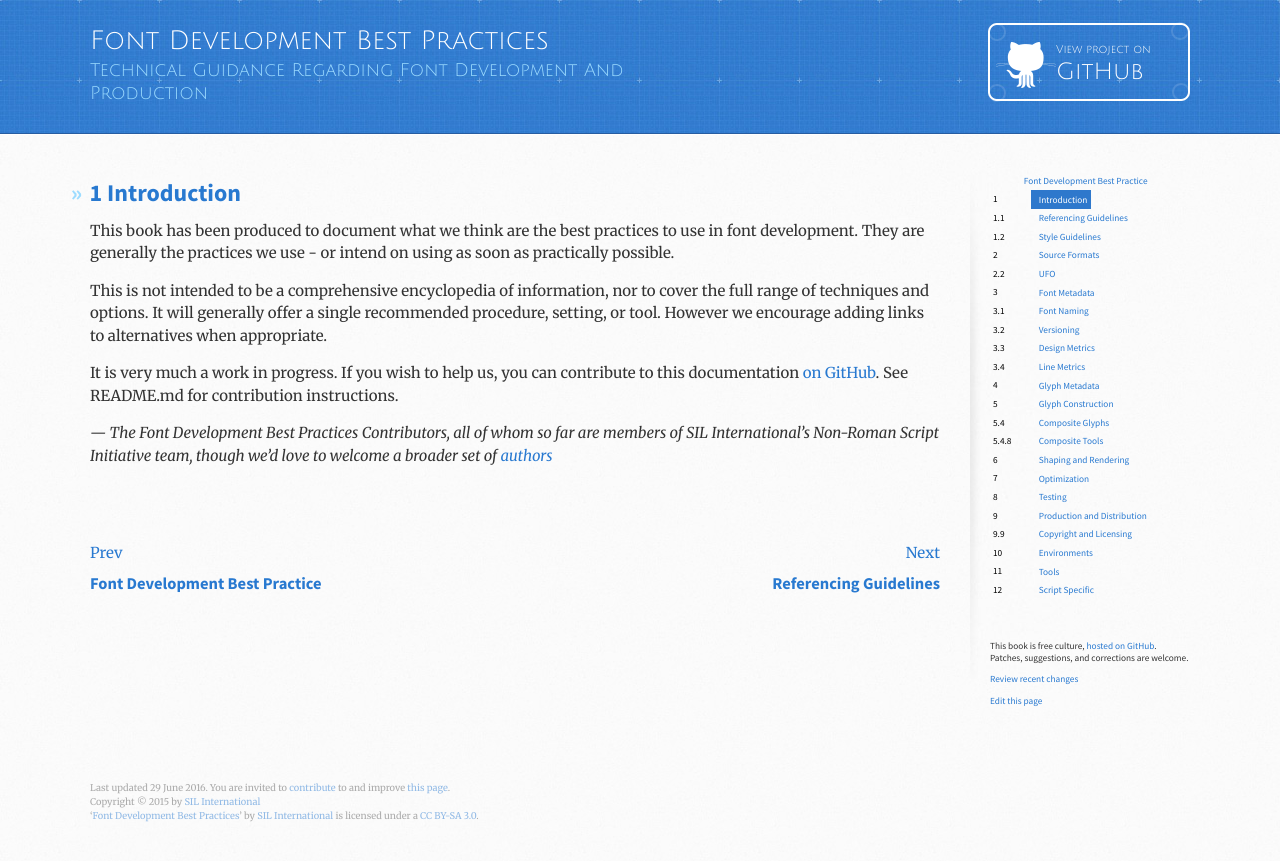
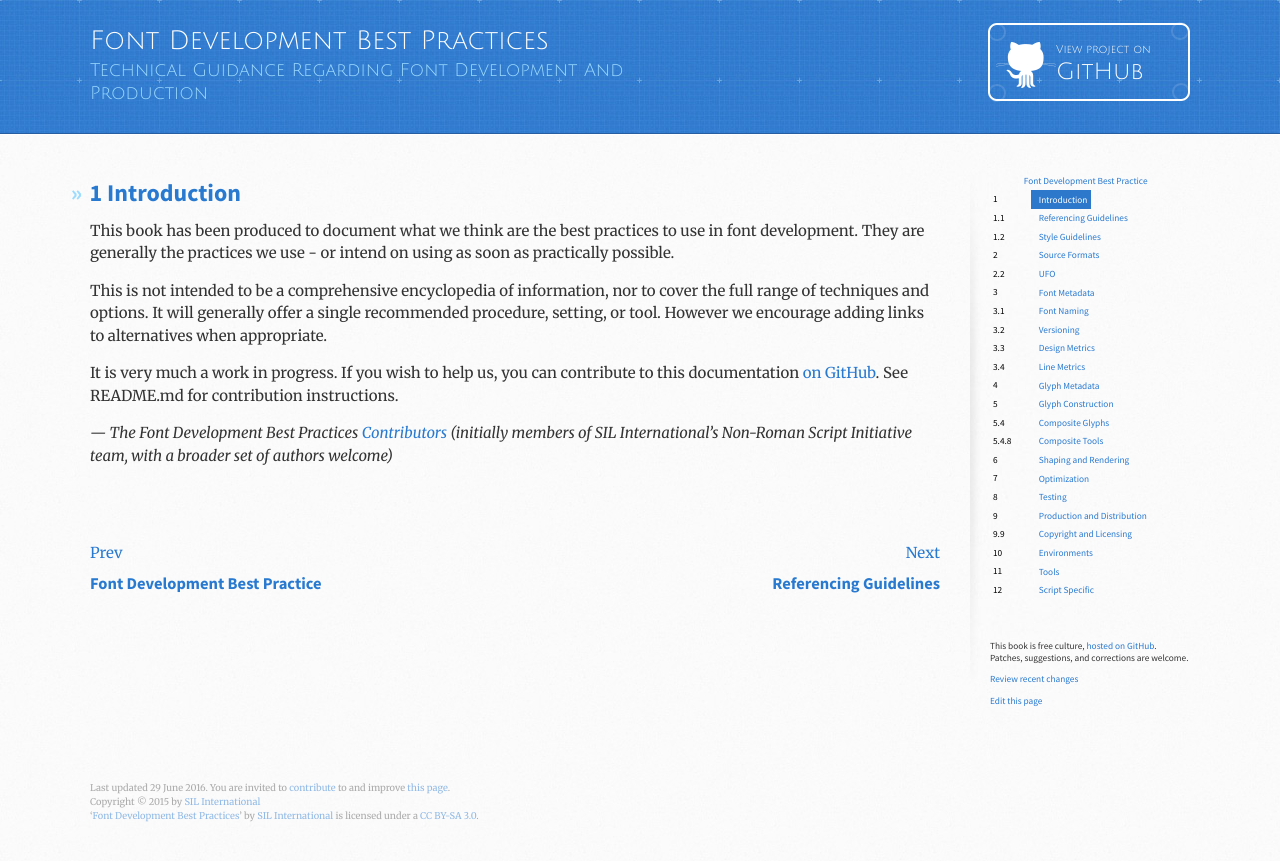
Before and after one commit to silnrsi/FDBP, a Jekyll site: the page built from en-US/Introduction.md, in a window 1280 px wide. Shown: the top 861 px of the page. Built offline with Jekyll 4.4.1, drawn with Linux system fonts in a browser that asks for light colours.

Commit message:
Authors comment on Introduction page

```diff
--- a/en-US/Introduction.md
+++ b/en-US/Introduction.md
@@ -15,7 +15,7 @@ This is not intended to be a comprehensive encyclopedia of information, nor to c
 It is very much a work in progress. If you wish to help us, you can contribute to this documentation [on GitHub].
 See README.md for contribution instructions.
 
-*&mdash; The Font Development Best Practices Contributors, all of whom so far are members of SIL International's Non-Roman Script Initiative team, though we'd love to welcome a broader set of [authors]*
+*&mdash; The Font Development Best Practices [Contributors] (initially members of SIL International's Non-Roman Script Initiative team, with a broader set of authors welcome)*
 
 [on GitHub]: {{site.repourl}}
-[authors]: https://github.com/silnrsi/FDBP/blob/gh-pages/AUTHORS.txt
+[Contributors]: https://github.com/silnrsi/FDBP/blob/gh-pages/AUTHORS.txt
```
